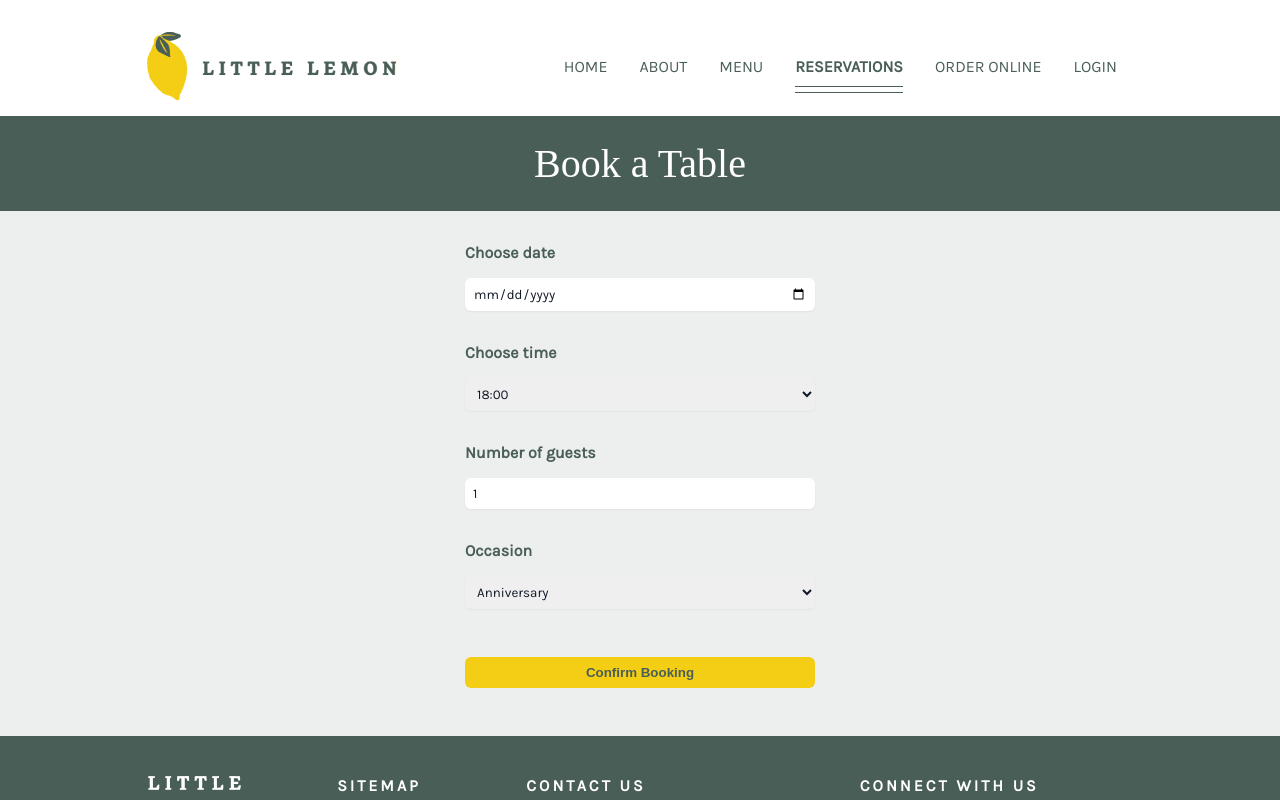
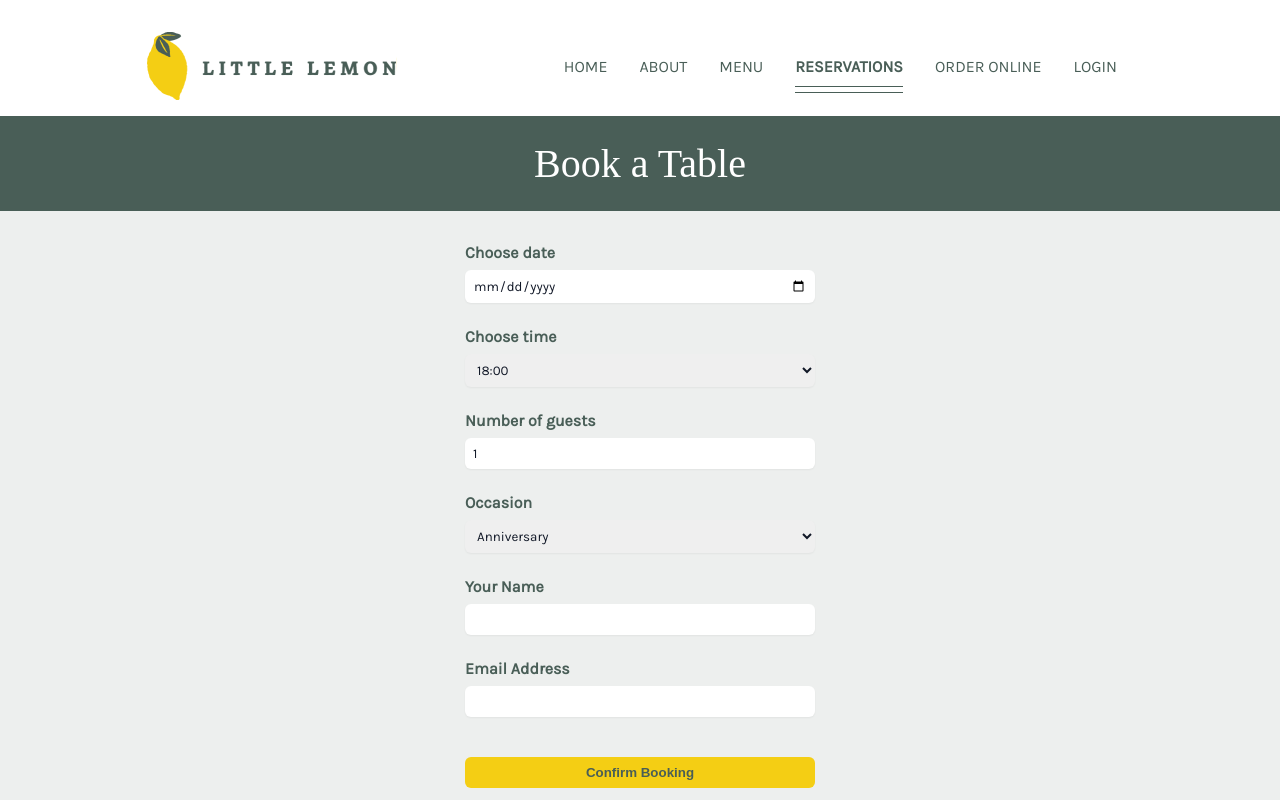
Before and after one commit to TomZhong-au/little-lemon, a React (Create React App) app: page /booking in a window 1280 px wide. Shown: the top 800 px of the page. Built offline with nearby package versions, Linux system fonts and the light colour scheme; a web font is replaced by a local one.

Commit message:
Confirm email (#9)
* add name and email input fields and sending confirmation text features

* add error handling

```diff
--- a/public/API.js
+++ b/public/API.js
@@ -4,7 +4,3 @@
 function fetchAPI(date) {
   return ["17:00", "18:00", "19:00", "20:00"];
 }
-
-function submitAPI(formData) {
-  return true;
-}
--- a/src/Components/BookingForm/BookingForm.css
+++ b/src/Components/BookingForm/BookingForm.css
@@ -1,11 +1,11 @@
 .booking-input {
-  padding: 0.5rem 0.5rem;
+  padding: 0.5rem;
   border-radius: 0.375rem;
   border-width: 0;
   width: 100%;
   color: #111827;
   box-shadow: 0 1px 2px 0 rgba(0, 0, 0, 0.05);
-  margin: 1rem 0;
+  margin: 0.5rem 0px;
   font-family: "Karla", sans-serif;
 }
 
--- a/src/Components/BookingForm/BookingForm.js
+++ b/src/Components/BookingForm/BookingForm.js
@@ -69,6 +69,23 @@ const BookingForm = ({ availableTimes, changeTimes, submitForm }) => {
             <div className="booking-err-msg">
               <ErrorMessage name="occasion" />
             </div>
+
+            <label htmlFor="username">Your Name</label>
+            <Field
+              id="username"
+              name="username"
+              className="booking-input"
+            ></Field>
+            <div className="booking-err-msg">
+              <ErrorMessage name="username" />
+            </div>
+
+            <label htmlFor="email">Email Address</label>
+            <Field id="email" name="email" className="booking-input"></Field>
+            <div className="booking-err-msg">
+              <ErrorMessage name="email" />
+            </div>
+
             <FormikObserver changeTimes={changeTimes} />
 
             <button
--- a/src/Components/BookingForm/formik.js
+++ b/src/Components/BookingForm/formik.js
@@ -5,6 +5,8 @@ export const initialValues = {
   time: "18:00",
   guests: 1,
   occasion: "Anniversary",
+  username: "",
+  email: "",
 };
 
 export const validationSchema = Yup.object().shape({
@@ -36,4 +38,6 @@ export const validationSchema = Yup.object().shape({
     }),
   guests: Yup.number().required().max(10).min(1),
   occasion: Yup.string().required(),
+  username: Yup.string().min(2).required(),
+  email: Yup.string().email().required(),
 });
--- a/src/Components/ConfirmBooking/ConfirmBooking.css
+++ b/src/Components/ConfirmBooking/ConfirmBooking.css
@@ -24,6 +24,10 @@
   color: var(--primary-yellow);
 }
 
+.confirm-msg {
+  margin-top: 1rem;
+}
+
 @media (max-width: 400px) {
   .confirm-nav-wrapper {
     width: 100%;
--- a/src/Components/ConfirmBooking/ConfirmBooking.js
+++ b/src/Components/ConfirmBooking/ConfirmBooking.js
@@ -17,6 +17,7 @@ const ConfirmBooking = () => {
 
       <BookingInfoTable bookinginfo={bookingInfo} />
 
+      <p className="confirm-msg">You will soon receive a confirmation email.</p>
       <div className="confirm-nav-wrapper">
         <Link to={ROUTES.booking.path} className="confirm-nav-button">
           {" "}
--- /dev/null
+++ b/src/api/sendEmail.js
@@ -0,0 +1,35 @@
+const LAMBDA_URL =
+  "https://adh09fchd7.execute-api.ap-southeast-2.amazonaws.com/prod";
+
+export default function sendEmail(formData) {
+  const body = {
+    sender: "confirm@tomdev.net",
+    receiver: [formData.email],
+    subject: "🍋 Booking Confirmation 🍋",
+    content: generateHtmlContent(formData),
+  };
+  try {
+    fetch(LAMBDA_URL, {
+      method: "POST",
+      headers: {
+        "Content-Type": "application/json",
+      },
+      body: JSON.stringify(body),
+    });
+  } catch (error) {
+    console.log(error);
+  }
+}
+
+function generateHtmlContent(formData) {
+  const { date, time, guests, username } = formData;
+
+  return `
+<html>
+Dear ${username},<br/>
+Thank you for your booking  at Little Lemon Restaurant. <br/>
+Your booking on <b>${date} ${time} for ${guests} seats</b> is confirmed.<br/>
+We are looking forward to seeing you.
+</html>
+`;
+}
--- a/src/mock/API.mock.js
+++ b/src/mock/API.mock.js
@@ -1,10 +1,13 @@
 //because the resources from Coursera is not available
 // this two mockup functions are made locally
+
+import sendEmail from "../api/sendEmail";
 
 export function fetchAPI(date) {
   return ["17:00", "18:00", "19:00", "20:00"];
 }
 
 export function submitAPI(formData) {
+  sendEmail(formData);
   return true;
 }
--- a/src/pages/BookingPage.js
+++ b/src/pages/BookingPage.js
@@ -4,13 +4,14 @@ import { updateTimes } from "../Components/BookingForm/reducer";
 import { initialzeTimes } from "../Components/BookingForm/reducer";
 import { useNavigate } from "react-router-dom";
 import "./BookingPage.css";
+import { submitAPI } from "../mock/API.mock";
 
 const BookingPage = () => {
   const [availableTimes, dispatch] = useReducer(updateTimes, initialzeTimes());
   const navigate = useNavigate();
 
   const submitForm = (formData) => {
-    const result = submitAPI(formData); //eslint-disable-line
+    const result = submitAPI(formData);
     if (!result) return;
     localStorage.setItem("confirmedBooking", JSON.stringify(formData));
     navigate("/confirm");
```
